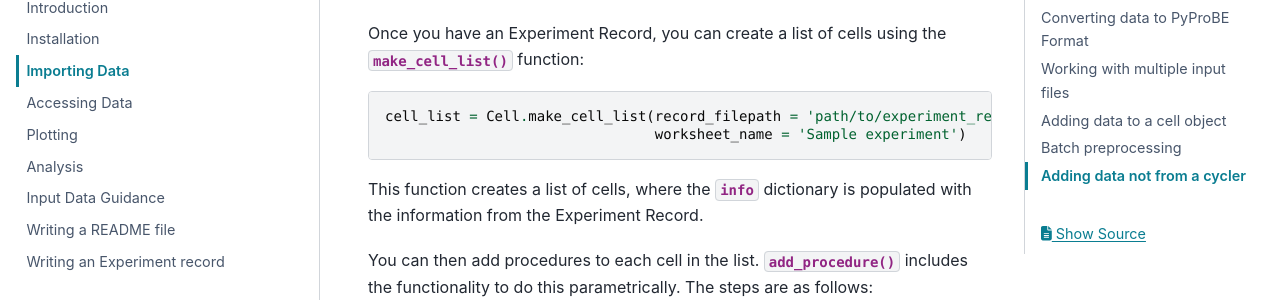
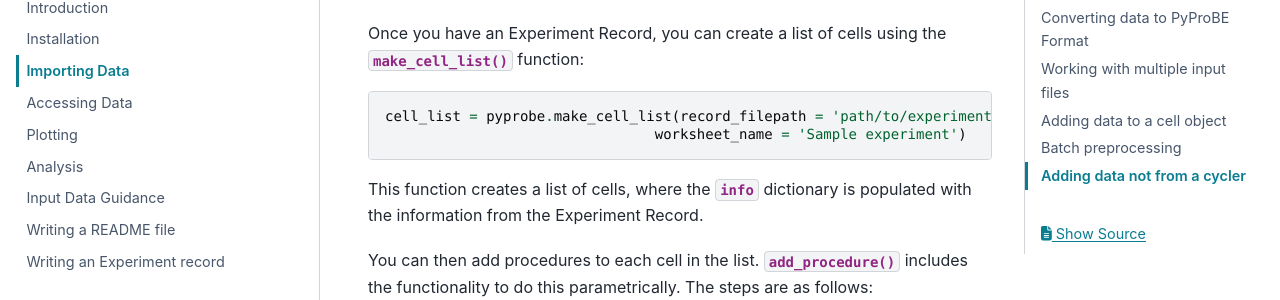
Before and after one commit to ImperialCollegeLondon/PyProBE, a Sphinx documentation site: the page built from docs/source/user_guide/importing_data.rst, in a window 1280 px wide and 900 px high, scrolled down 2797 px. Shown: the part 152-452 px from the top of the window. Built offline with Sphinx 7.4.7 and the PyData theme 0.15.4, drawn with Linux system fonts in a browser that asks for light colours.

Commit message:
Move make_cell_list outside of Cell class

```diff
--- a/docs/source/user_guide/importing_data.rst
+++ b/docs/source/user_guide/importing_data.rst
@@ -130,11 +130,11 @@ procedures they have undergone. See the :ref:`writing_an_experiment_record` sect
 guidance.
 
 Once you have an Experiment Record, you can create a list of cells using the
-:func:`~pyprobe.cell.Cell.make_cell_list` function:
+:func:`~pyprobe.cell.make_cell_list` function:
 
 .. code-block:: python
 
-   cell_list = Cell.make_cell_list(record_filepath = 'path/to/experiment_record.xlsx',
+   cell_list = pyprobe.make_cell_list(record_filepath = 'path/to/experiment_record.xlsx',
                                    worksheet_name = 'Sample experiment')
 
 This function creates a list of cells, where the :attr:`~pyprobe.cell.Cell.info`
--- a/pyprobe/__init__.py
+++ b/pyprobe/__init__.py
@@ -1,4 +1,4 @@
 """The PyProBE package."""
-from .cell import Cell  # noqa: F401
+from .cell import Cell, make_cell_list  # noqa: F401
 from .plot import Plot  # noqa: F401
 from .result import Result  # noqa: F401
```
Also changed, not shown: 2 other files.
